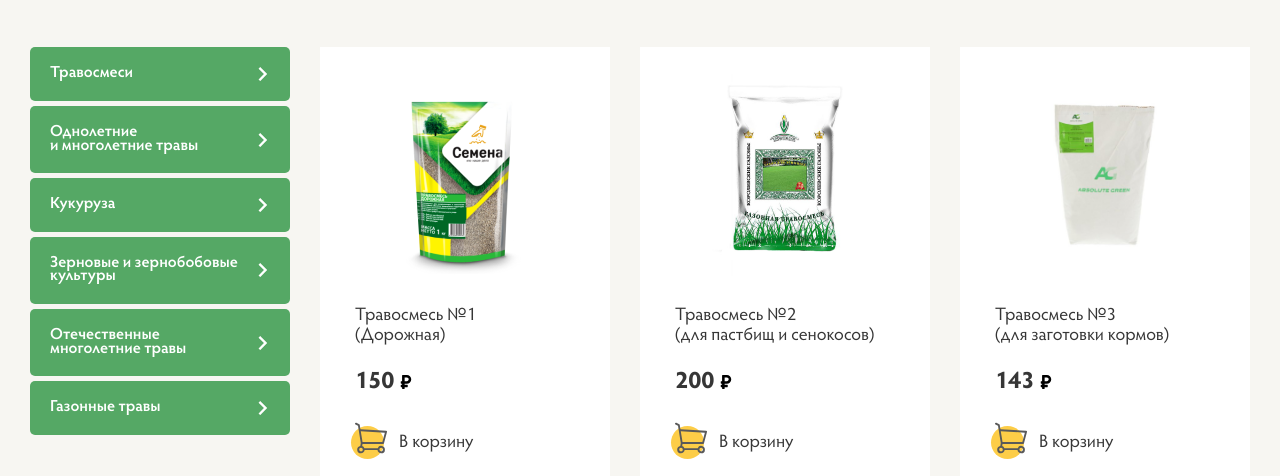
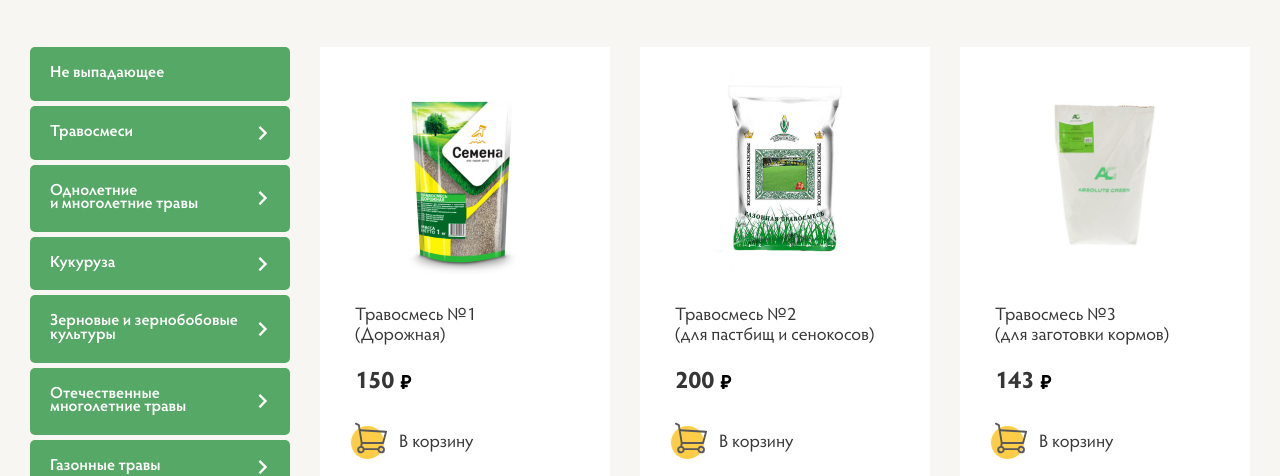
Before and after one commit to dorohov/uga, a website: page catalog.html in a window 1280 px wide. Shown: the part 324-800 px from the top of the page. Drawn offline with Linux system fonts and the light colour scheme; files that its build step writes are made by us from their sources.

Commit message:
fx f 251119

```diff
--- a/catalog.html
+++ b/catalog.html
@@ -175,7 +175,12 @@
                                 </div>
                             </div>
                         </div>
-                        <div class="catalog__list__aside__dropdown">
+                        <a href="#" class="catalog__list__aside__dropdown">
+                            <div class="catalog__list__aside__dropdown__label">
+                                Не выпадающее
+                            </div>
+                        </a>
+                        <div class="catalog__list__aside__dropdown is--dropdown">
                             <div class="catalog__list__aside__dropdown__label">
                                 Травосмеси
                                 <span class="is--arrow">
@@ -197,7 +202,7 @@
                                 </ul>
                             </div>
                         </div>
-                        <div class="catalog__list__aside__dropdown">
+                        <div class="catalog__list__aside__dropdown is--dropdown">
                             <div class="catalog__list__aside__dropdown__label">
                                 Однолетние <br> и многолетние травы
                                 <span class="is--arrow">
@@ -219,7 +224,7 @@
                                 </ul>
                             </div>
                         </div>
-                        <div class="catalog__list__aside__dropdown">
+                        <div class="catalog__list__aside__dropdown is--dropdown">
                             <div class="catalog__list__aside__dropdown__label">
                                 Кукуруза
                                 <span class="is--arrow">
@@ -241,7 +246,7 @@
                                 </ul>
                             </div>
                         </div>
-                        <div class="catalog__list__aside__dropdown">
+                        <div class="catalog__list__aside__dropdown is--dropdown">
                             <div class="catalog__list__aside__dropdown__label">
                                 Зерновые и зернобобовые <br> культуры
                                 <span class="is--arrow">
@@ -263,7 +268,7 @@
                                 </ul>
                             </div>
                         </div>
-                        <div class="catalog__list__aside__dropdown">
+                        <div class="catalog__list__aside__dropdown is--dropdown">
                             <div class="catalog__list__aside__dropdown__label">
                                 Отечественные <br> многолетние травы
                                 <span class="is--arrow">
@@ -285,7 +290,7 @@
                                 </ul>
                             </div>
                         </div>
-                        <div class="catalog__list__aside__dropdown">
+                        <div class="catalog__list__aside__dropdown is--dropdown">
                             <div class="catalog__list__aside__dropdown__label">
                                 Газонные травы
                                 <span class="is--arrow">
--- a/src/js/catalog.js
+++ b/src/js/catalog.js
@@ -16,8 +16,8 @@
         $(__items.item).on('click', function() {
             var _this = $(this)
             var _thisList = $(_this).siblings(__items.list)
-            $(_this).parent('.catalog__list__aside__dropdown').toggleClass(__classes.open)
-            $(__items.item).not(_this).parent('.catalog__list__aside__dropdown').removeClass(__classes.open)
+            $(_this).parent('.catalog__list__aside__dropdown.is--dropdown').toggleClass(__classes.open)
+            $(__items.item).not(_this).parent('.catalog__list__aside__dropdown.is--dropdown').removeClass(__classes.open)
             $(_this).siblings(__items.list).slideToggle()
             $(__items.list).not(_thisList).slideUp()
         })
--- a/src/js/dropdown.js
+++ b/src/js/dropdown.js
@@ -25,7 +25,6 @@
         $('.dropdown-block ul li span').on('click', function() {
             var thisTarget = $(this).data('sort')
             closeDropdown()
-            alert('Сортировка по ' + thisTarget)
         })
 
     })
--- a/src/scss/_site.scss
+++ b/src/scss/_site.scss
@@ -180,6 +180,7 @@
             }
             &__dropdown {
                 margin-bottom: 5px;
+                display: block;
                 &__label {
                     padding: 20px;
                     background: $c-primary;
```
Also changed, not shown: img/svg/sprite.symbol.html (+1 -1 lines), index.html (+11 -6 lines), src/html/catalog/catalog.list.aside.default.html (added, +5 -0 lines), src/html/catalog/catalog.list.aside.dropdown.html (+1 -1 lines), src/html/catalog/catalog.list.aside.html (+1 -0 lines), dist/css/style.css, dist/js/bundle-min.js, dist/js/bundle.js, dist/js/main.js.
